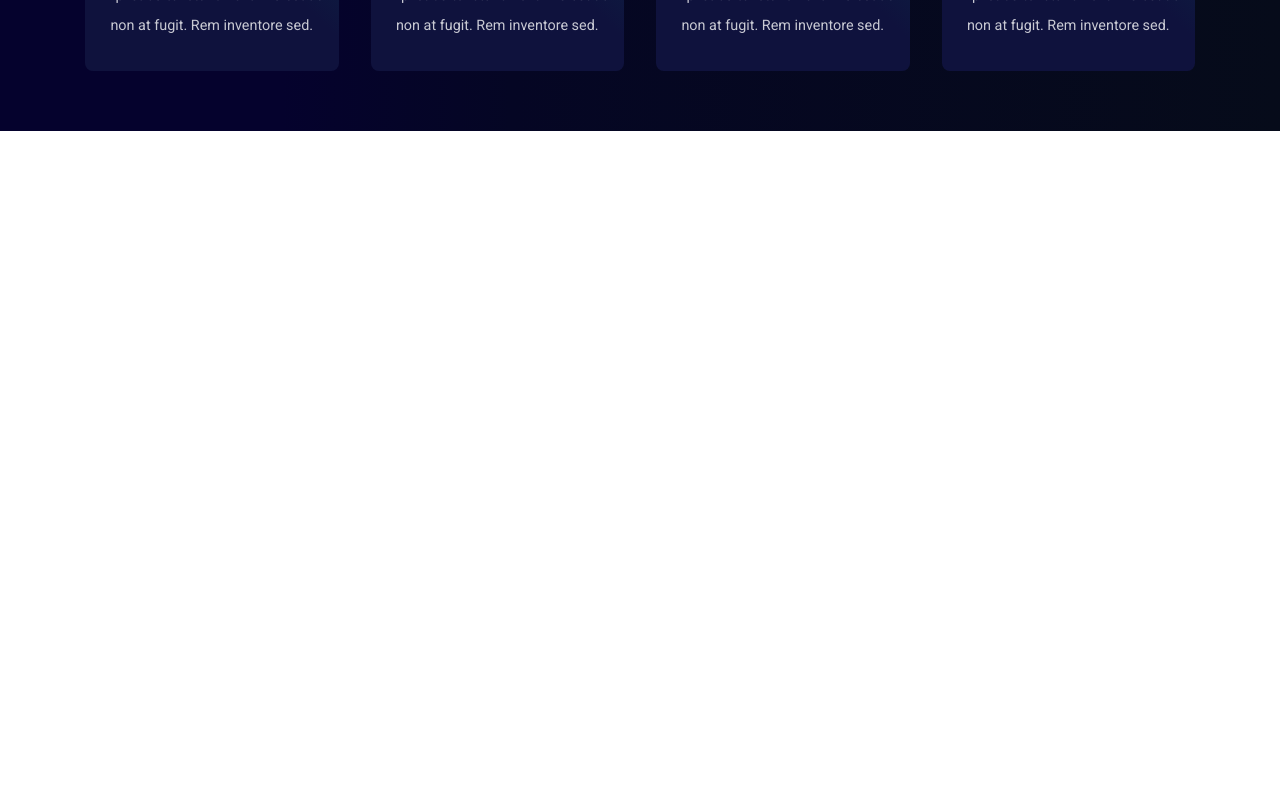
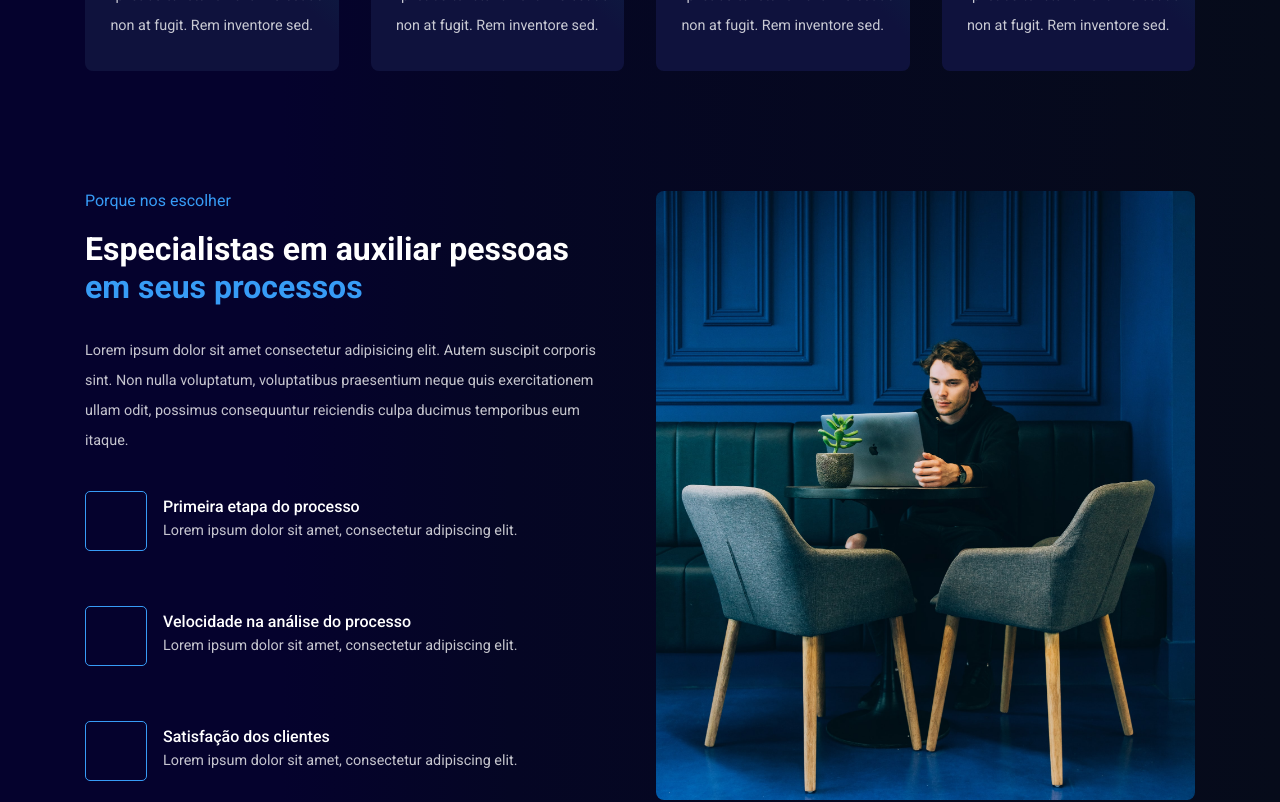
Before and after one commit to higorini/velez-duarte, a React (Create React App) app: page / in a window 1280 px wide. Shown: the part 1280-2082 px from the top of the page. Before the commit the page ends 1411 px from the top, so only its background shows below. Built offline with nearby package versions, Linux system fonts and the light colour scheme; the HTML template or start-up script is replaced by a standard one.

Commit message:
feat: about done

```diff
--- a/src/App.js
+++ b/src/App.js
@@ -3,6 +3,7 @@ import Header from "./components/Header/Header";
 import Hero from "./components/UI/Hero";
 import Counter from "./components/UI/Counter";
 import Services from "./components/UI/Services";
+import About from "./components/UI/About";
 
 function App() {
   return (
@@ -11,6 +12,7 @@ function App() {
       <Hero />
       <Counter />
       <Services />
+      <About />
     </>
   );
 }
--- /dev/null
+++ b/src/components/UI/About.jsx
@@ -0,0 +1,62 @@
+import React from "react";
+import "../../styles/about.css";
+import aboutImg from "../../images/about-us.jpg";
+
+const chooseData = [
+  {
+    icon: "ri-pen-nib-line",
+    title: "Primeira etapa do processo",
+    desc: "Lorem ipsum dolor sit amet, consectetur adipiscing elit.",
+  },
+  {
+    icon: "ri-time-line",
+    title: "Velocidade na análise do processo",
+    desc: "Lorem ipsum dolor sit amet, consectetur adipiscing elit.",
+  },
+  {
+    icon: "ri-user-5-line",
+    title: "Satisfação dos clientes",
+    desc: "Lorem ipsum dolor sit amet, consectetur adipiscing elit.",
+  },
+];
+
+const About = () => {
+  return (
+    <section id="about">
+      <div className="container">
+        <div className="about__wrapper">
+          <div className="about__content">
+            <h6 className="subtitle">Porque nos escolher</h6>
+            <h2>Especialistas em auxiliar pessoas</h2>
+            <h2 className="highlight">em seus processos</h2>
+            <p className="description about__content-desc">
+              Lorem ipsum dolor sit amet consectetur adipisicing elit. Autem
+              suscipit corporis sint. Non nulla voluptatum, voluptatibus
+              praesentium neque quis exercitationem ullam odit, possimus
+              consequuntur reiciendis culpa ducimus temporibus eum itaque.
+            </p>
+
+            {chooseData.map((item, index) => (
+              <div className="choose__us-item" key={index}>
+                <span className="choose__us-icon">
+                  <i className={item.icon}></i>
+                </span>
+
+                <div>
+                  <h4 className="choose__us-title">{item.title}</h4>
+                  <div className="description">{item.desc}</div>
+                </div>
+              </div>
+            ))}
+          </div>
+
+          <div className="about__img">
+            <img src={aboutImg} alt="" />
+          </div>
+        </div>
+      </div>
+    </section>
+  );
+};
+
+export default About;
--- /dev/null
+++ b/src/styles/about.css
@@ -0,0 +1,53 @@
+.about__wrapper {
+  display: flex;
+  column-gap: 2rem;
+}
+
+.about__content,
+.about__img {
+  width: 50%;
+}
+
+.about__img img {
+  width: 100%;
+  height: 75%;
+  object-fit: cover;
+  border-radius: 0.5rem;
+}
+
+.about__content-desc {
+  margin-top: 30px;
+}
+
+.choose__item-wrapper {
+  margin-top: 20px;
+}
+
+.choose__us-item {
+  padding: 20px 20px 20px 0;
+  display: flex;
+  align-items: center;
+  column-gap: 1rem;
+  margin-top: 15px;
+}
+
+.choose__us-icon {
+  width: 50px;
+  height: 60px;
+  padding: 0 30px;
+  display: flex;
+  align-items: center;
+  justify-content: center;
+  border: 1px solid var(--primary-color);
+  border-radius: 5px;
+}
+
+.choose__us-icon i {
+  color: var(--primary-color);
+  font-size: 2rem;
+}
+
+.choose__us-title {
+  color: #fff;
+  font-weight: 500;
+}
```
